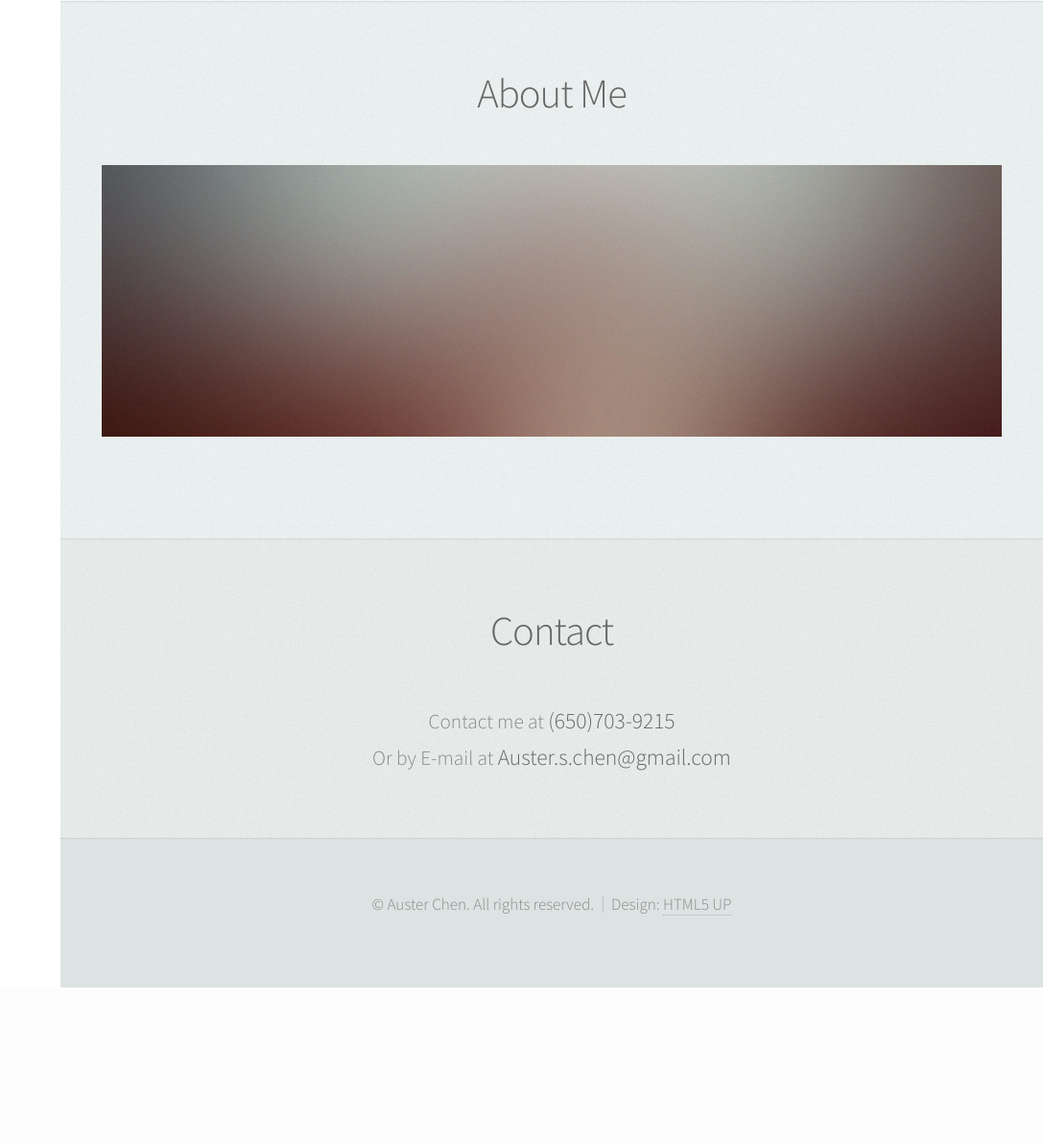
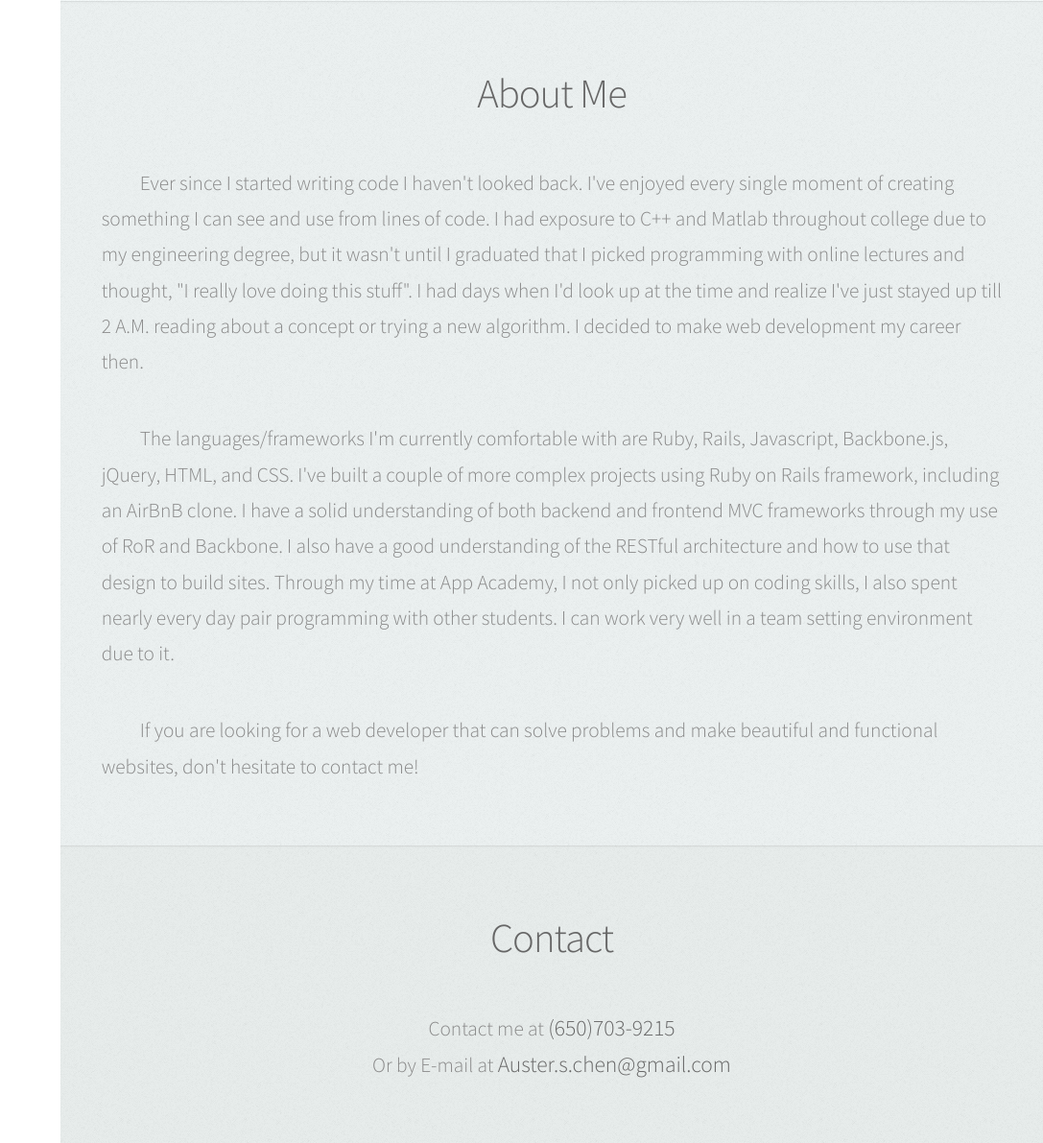
Before and after one commit to Teaflavored/AusterChen, a Rails app: page / in a window 1280 px wide. Shown: the part 1541-2732 px from the top of the page at 96% size, without its empty margins (193-1280 px from the left). Before the commit the page ends 2570 px from the top, so only its background shows below. Run offline with Rails 7, Linux system fonts and the light colour scheme; style sheets or scripts are compiled from the project's sources; some libraries are stand-ins or nearby versions.

Commit message:
updated about me section

```diff
--- a/app/views/static_pages/index.html.erb
+++ b/app/views/static_pages/index.html.erb
@@ -123,9 +123,11 @@
 					<h2>About Me</h2>
 				</header>
 
-				<a href="#" class="image featured"><img src="assets/pic08.jpg" alt="" /></a>
+				<!-- <a href="#" class="image featured"><img src="assets/pic08.jpg" alt="" /></a> -->
 
-				<p></p>
+				<p style="text-align:left; text-indent: 40px;">Ever since I started writing code I haven't looked back. I've enjoyed every single moment of creating something I can see and use from lines of code. I had exposure to C++ and Matlab throughout college due to my engineering degree, but it wasn't until I graduated that I picked programming with online lectures and thought, "I really love doing this stuff". I had days when I'd look up at the time and realize I've just stayed up till 2 A.M. reading about a concept or trying a new algorithm. I decided to make web development my career then.</p>
+				<p style="text-align:left; text-indent: 40px;">The languages/frameworks I'm currently comfortable with are Ruby, Rails, Javascript, Backbone.js, jQuery, HTML, and CSS. I've built a couple of more complex projects using Ruby on Rails framework, including an AirBnB clone. I have a solid understanding of both backend and frontend MVC frameworks through my use of RoR and Backbone. I also have a good understanding of the RESTful architecture and how to use that design to build sites. Through my time at App Academy, I not only picked up on coding skills, I also spent nearly every day pair programming with other students. I can work very well in a team setting environment due to it.</p>
+				<p style="text-align:left; text-indent: 40px;">If you are looking for a web developer that can solve problems and make beautiful and functional websites, don't hesitate to contact me!</p>
 
 			</div>
 		</section>
```
